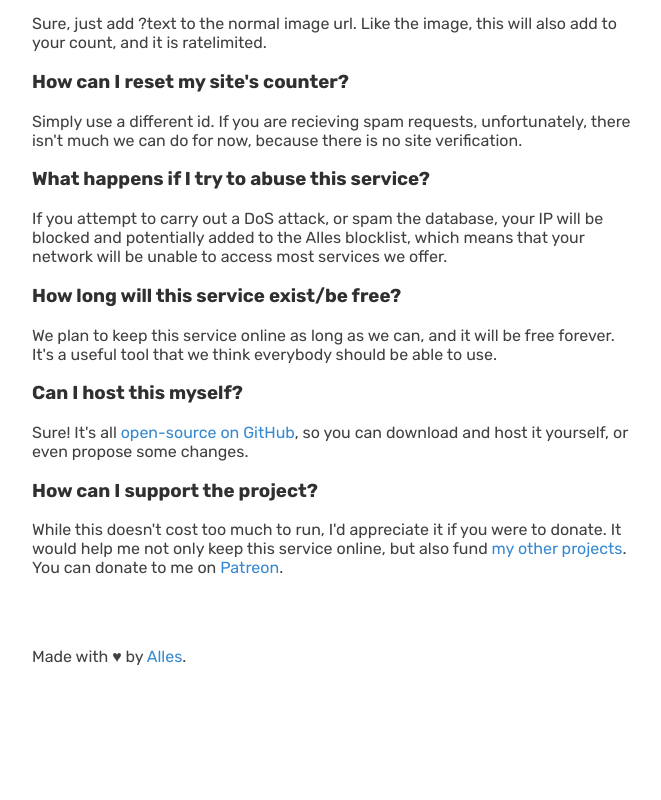
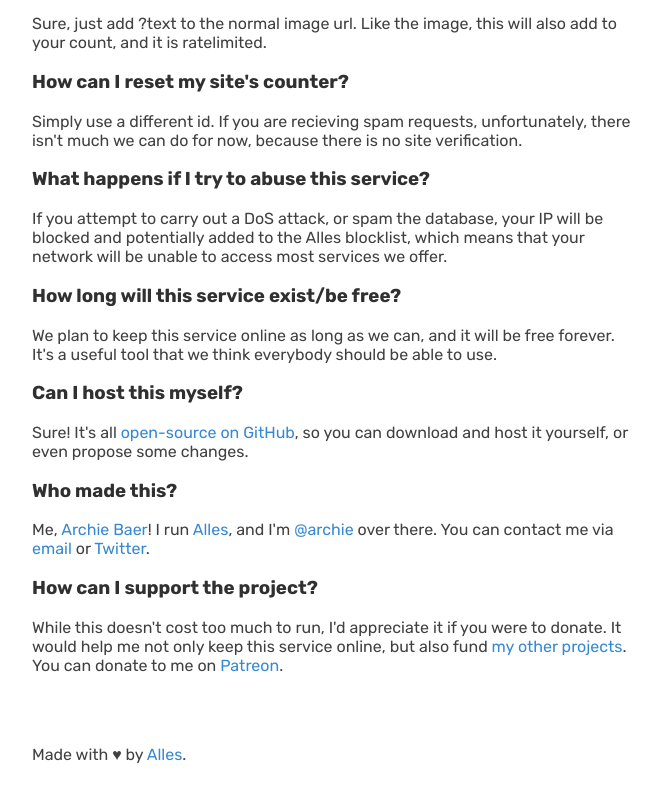
Before and after one commit to Alles-Graveyard/counter, a website: page site/index.html in a window 1280 px wide. Shown: the part 860-1660 px from the top of the page, without its empty margins (308-969 px from the left). Before the commit the page ends 1576 px from the top, so only its background shows below. Drawn offline with Linux system fonts and the light colour scheme.

Commit message:
"Who made this" section

```diff
--- a/site/index.html
+++ b/site/index.html
@@ -75,6 +75,13 @@
             Sure! It's all <a href="https://github.com/alleshq/counter-image">open-source on GitHub</a>, so you can download and host it yourself, or even propose some changes.
         </p>
 
+        <h3>Who made this?</h3>
+        <p>
+            Me, <a href="https://abaer.dev">Archie Baer</a>!
+            I run <a href="https://alleshq.com">Alles</a>, and I'm <a href="https://alles.cx/u/archie">@archie</a> over there.
+            You can contact me via <a href="mailto:archie@abaer.dev">email</a> or <a href="https://twitter.com/archiebaer">Twitter</a>.
+        </p>
+
         <h3>How can I support the project?</h3>
         <p>
             While this doesn't cost too much to run, I'd appreciate it if you were to donate.
```
